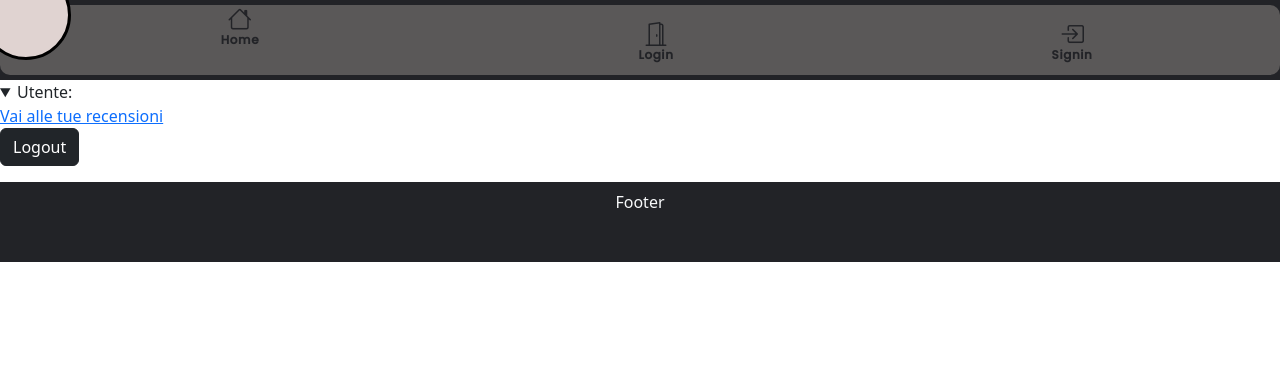
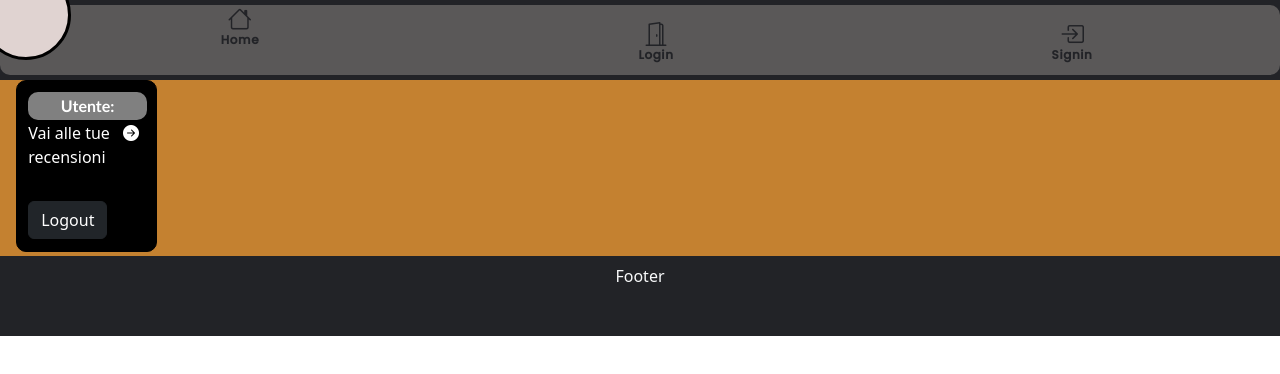
Before and after one commit to IulianBotnari/review-test, a React (Vite) app in the folder frontend/: page /home in a window 1280 px wide. Both pictures are taken after a click on the heading "Utente:". Shown: the top 374 px of the page. Built offline with nearby package versions, Linux system fonts and the light colour scheme.

Commit message:
Add home page style

```diff
--- a/frontend/src/Components/Header/Header.module.css
+++ b/frontend/src/Components/Header/Header.module.css
@@ -32,7 +32,7 @@ ul {
     justify-content: space-around;
     width: 100%;
     padding: 0;
-    margin: 1rem 0;
+    margin: 1rem 0rem;
 
 }
 
--- a/frontend/src/index.css
+++ b/frontend/src/index.css
@@ -1,3 +1,10 @@
+* {
+    margin: 0;
+    padding: 0;
+    box-sizing: border-box;
+}
+
+
 footer {
     height: 10vh;
     background-color: #222327 !important;
--- a/frontend/src/pages/HomePage.jsx
+++ b/frontend/src/pages/HomePage.jsx
@@ -1,6 +1,6 @@
 import { useEffect, useState } from "react";
 import { useGlobalContext } from "../GlobalContext/GlobalContext";
-
+import Style from "./HomePage.module.css"
 
 
 export default function HomePage() {
@@ -25,23 +25,32 @@ export default function HomePage() {
 
 
     return (
-        <>
-            <div className="mb-3">
+        <div className={Style.div_container}>
+            <div className="my-1">
                 <details>
-                    <summary>Utente: {user}</summary>
-                    <a href={`/review/${user}`}>Vai alle tue recensioni</a><br />
-                    <button onClick={handleLogout} className='btn btn-dark'> Logout</button>
+                    <summary className={Style.user}>Utente: {user}</summary>
+                    <div className={Style.user_details}>
+                        <a href={`/review/${user}`}>Vai alle tue recensioni<i className="bi bi-arrow-right-circle-fill mx-2" /></a><br />
+                        <button onClick={handleLogout} className='btn btn-dark'> Logout</button>
+
+                    </div>
 
                 </details>
             </div>
+            <div className="d-flex container">
 
-            {films && films.map(film => (
-                <div key={film.id}>
-                    <h2>{film.title}</h2>
-                    <p>{film.description}</p>
-                </div>
-            ))}
-        </>
+                {films && films.map(film => (
+                    <div key={film.id} className="col-6 mx-3 p-3">
+                        <h2>{film.title}</h2>
+                        <div className={Style.img_w}>
+                            <img src={film.poster} alt="poster" style={{ width: '100%' }} />
+                        </div>
+                        <p className="my-3"><i className="bi bi-search-heart p-1 bg-danger border rounded text-light" /> {film.description}</p>
+                    </div>
+                ))}
+
+            </div>
+        </div>
 
     )
 }
--- /dev/null
+++ b/frontend/src/pages/HomePage.module.css
@@ -0,0 +1,49 @@
+.img_w {
+    width: 250px;
+}
+
+.div_container {
+    background-color: rgb(196, 129, 48);
+    margin-top: -1rem;
+}
+
+details {
+    border: 1px solid black;
+    background-color: black;
+    width: 11%;
+    padding: 10px;
+    margin-top: 1rem;
+    margin-left: 1rem;
+    border-radius: 10px;
+}
+
+
+.user {
+    display: flex;
+    font-family: 'Gill Sans', 'Gill Sans MT', Calibri, 'Trebuchet MS', sans-serif;
+    justify-content: center;
+    border: 2px solid gray;
+    margin: 1%;
+    width: 100%;
+    font-weight: 800;
+    background-color: gray;
+    color: white;
+    border-radius: 10px;
+
+}
+
+.user_details {
+    margin: 1%;
+    width: 100%;
+
+    a {
+        display: flex;
+        text-decoration: none;
+        color: rgb(255, 255, 255);
+        font-size: 16px;
+    }
+
+    button {
+        margin-top: .5rem;
+    }
+}
--- a/frontend/src/pages/Layout.jsx
+++ b/frontend/src/pages/Layout.jsx
@@ -15,7 +15,7 @@ export default function Layout() {
             <Header />
 
 
-            <main>
+            <main className='mt-0'>
                 <Outlet />
             </main>
             <footer className='text-light d-flex justify-content-center py-2'>
```
Also changed, not shown: frontend/public/matrix.jpg (added), frontend/public/titanic.jpg (added).
